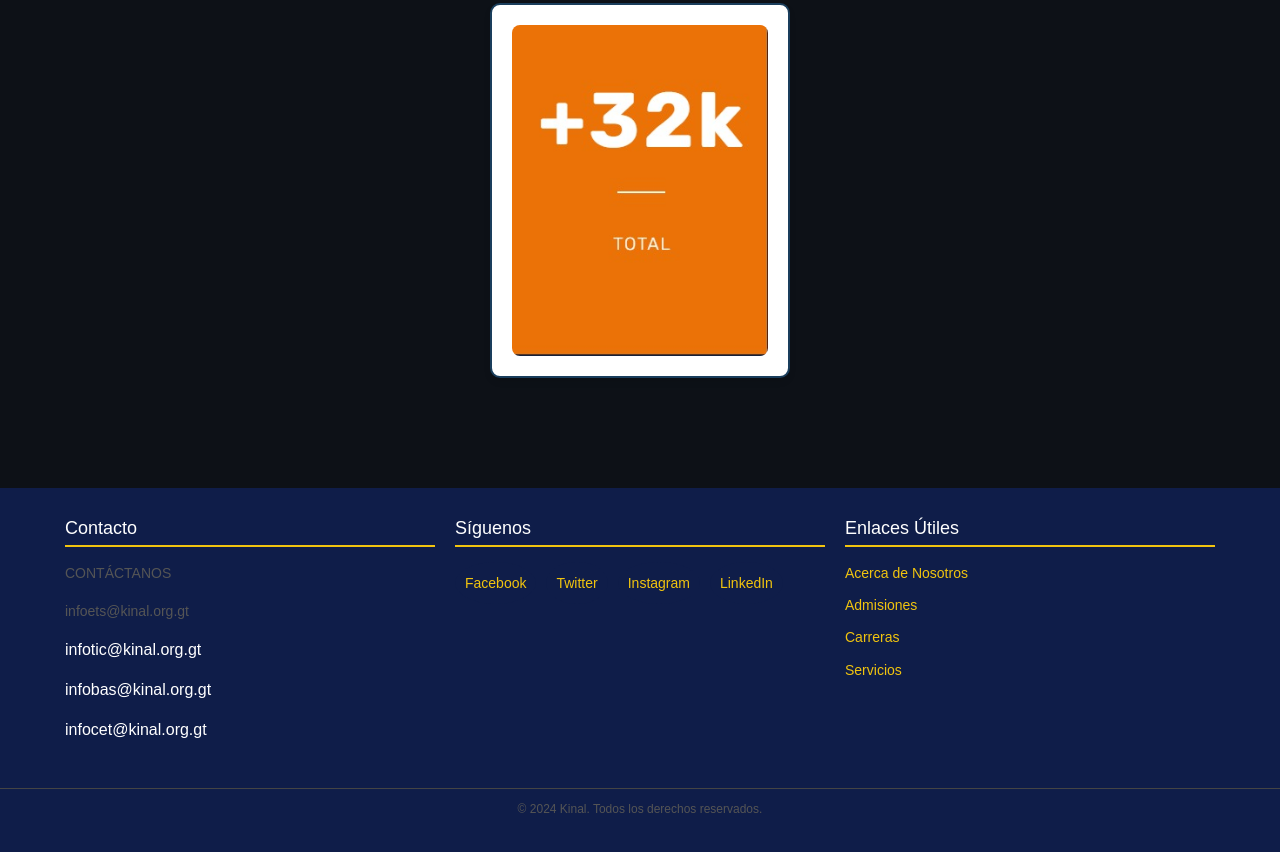
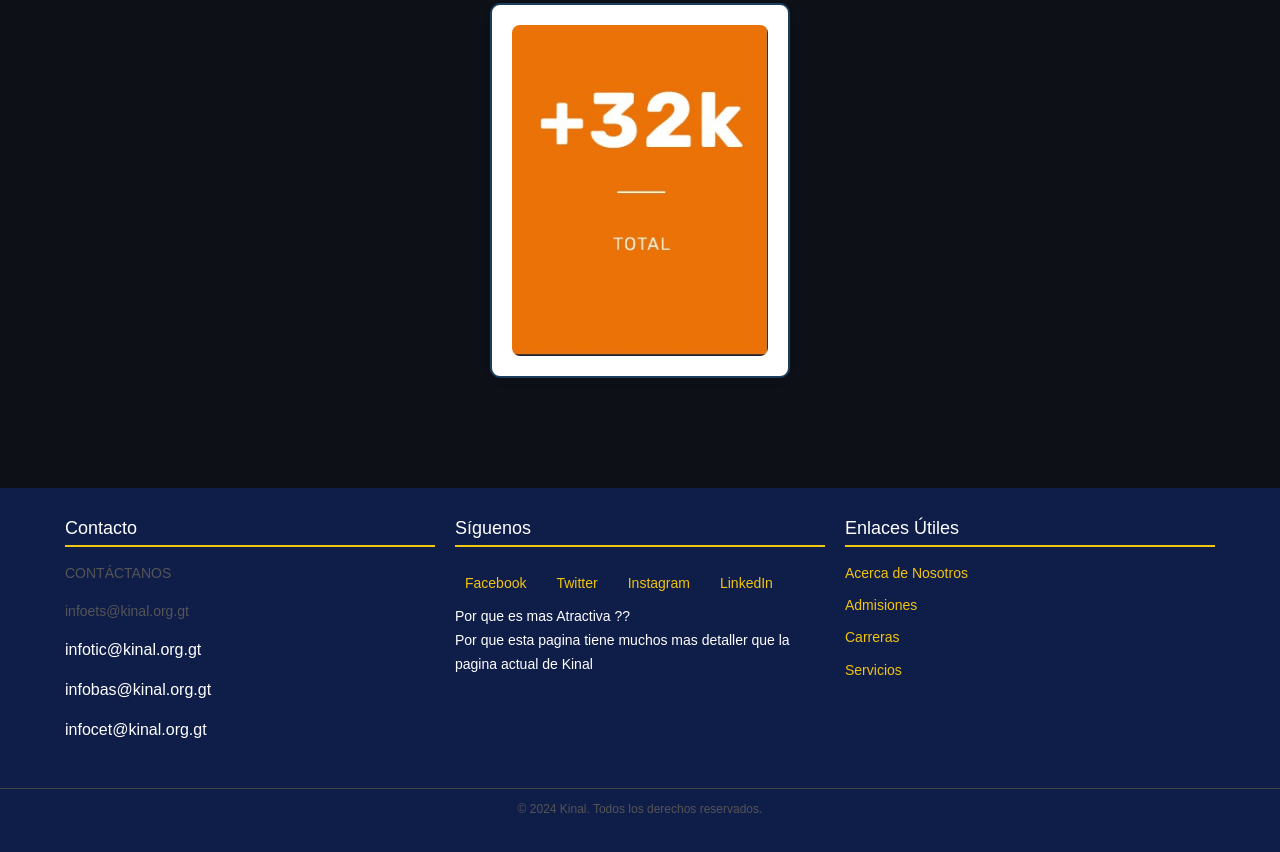
Before and after one commit to RafaelCastroRR/Paginas-Webs, a plain HTML site: page Kinal.html in a window 1280 px wide. Shown: the part 4467-5319 px from the top of the page. Drawn offline with Linux system fonts and the light colour scheme; files that its build step writes are made by us from their sources.

Commit message:
Error Solucionado

```diff
--- a/Kinal.html
+++ b/Kinal.html
@@ -238,6 +238,10 @@
                     <a href="#" class="social-link">Instagram</a>
                     <a href="#" class="social-link">LinkedIn</a>
                 </div>
+                <div>
+                   <a> Por que es mas Atractiva ??</a>
+                </div>
+                <a>Por que esta pagina tiene muchos mas detaller que la pagina actual de Kinal</a>
             </div>
 
 
@@ -254,6 +258,7 @@
         <div class="footer-bottom">
             <p>© 2024 Kinal. Todos los derechos reservados.</p>
         </div>
+
     </footer>
 
     <script>
```
